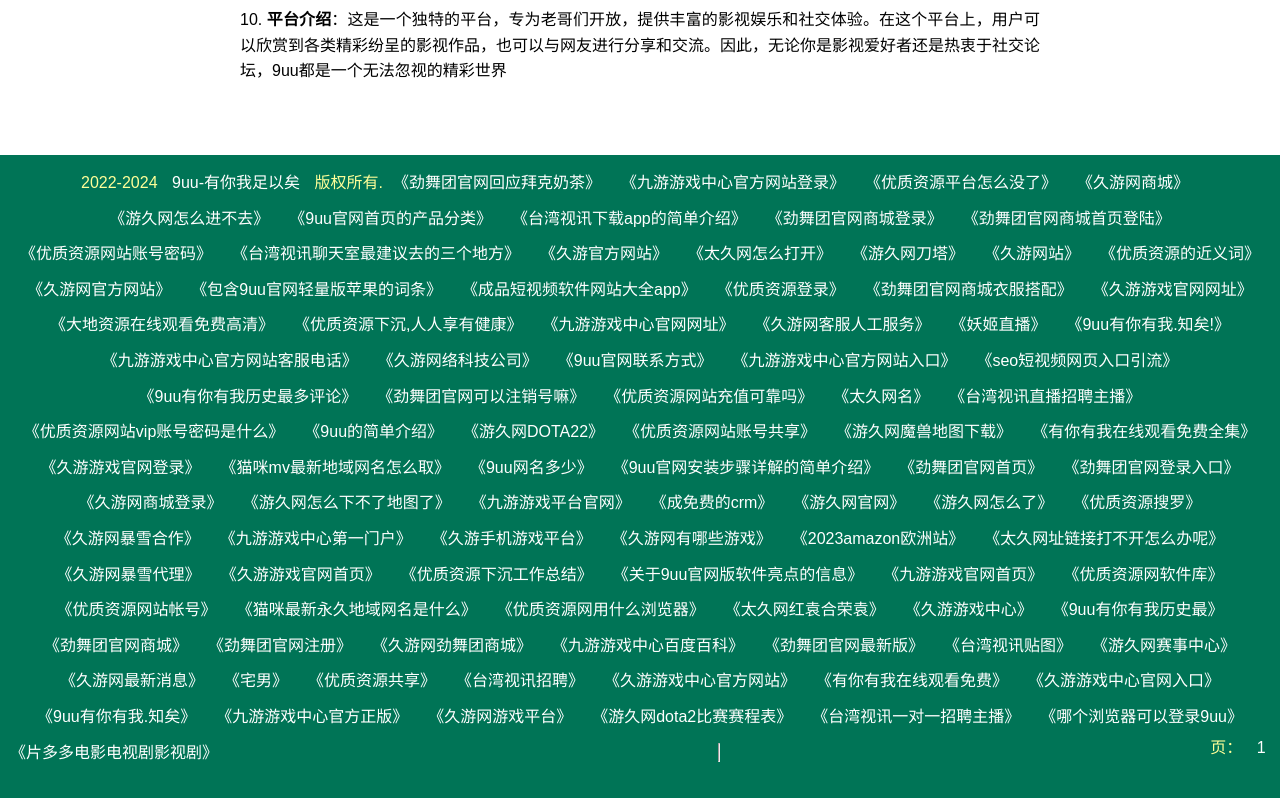
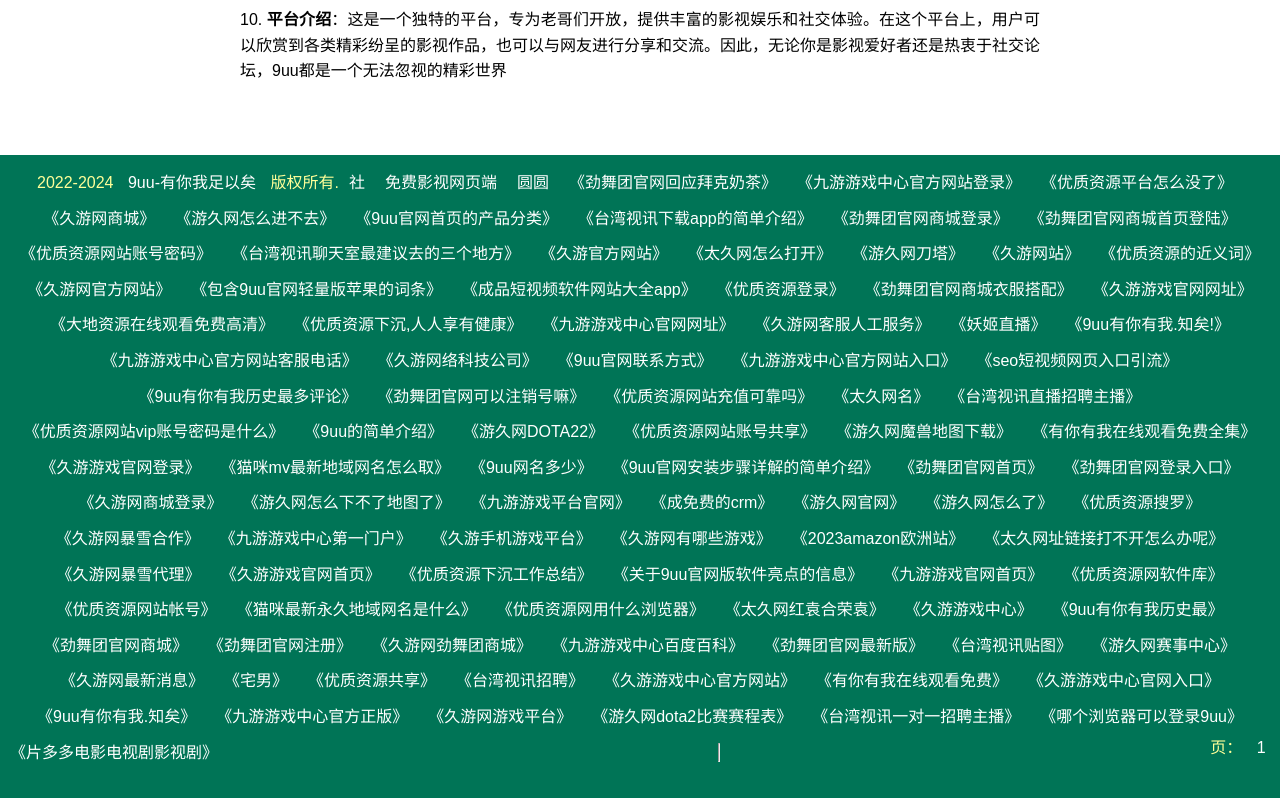
Before and after one commit to 9uuzyi1/9uuzyi1.github.io, a plain HTML site: page index.html in a window 1280 px wide. Shown: the part 1297-2095 px from the top of the page. Drawn offline with Linux system fonts and the light colour scheme; a script that the page names is missing.

Commit message:
Update index.html

```diff
--- a/index.html
+++ b/index.html
@@ -110,6 +110,9 @@
     <br>
     <footer>
       <nav><p>2022-2024 <a href="/" target="_blank">9uu-有你我足以矣</a> 版权所有.</p>
+<p><a href="https://luolisheyingshi.github.io">社</a></p>
+<p><a href="https://firefall.club">免费影视网页端</a></p>
+<p><a href="https://hyprtrading.club">圆圆</a></p>
 <p><a href="eg0z3zw1.html">《劲舞团官网回应拜克奶茶》</a></p>
 <p><a href="dtwsef13.html">《九游游戏中心官方网站登录》</a></p>
 <p><a href="ds2xivit.html">《优质资源平台怎么没了》</a></p>
```
